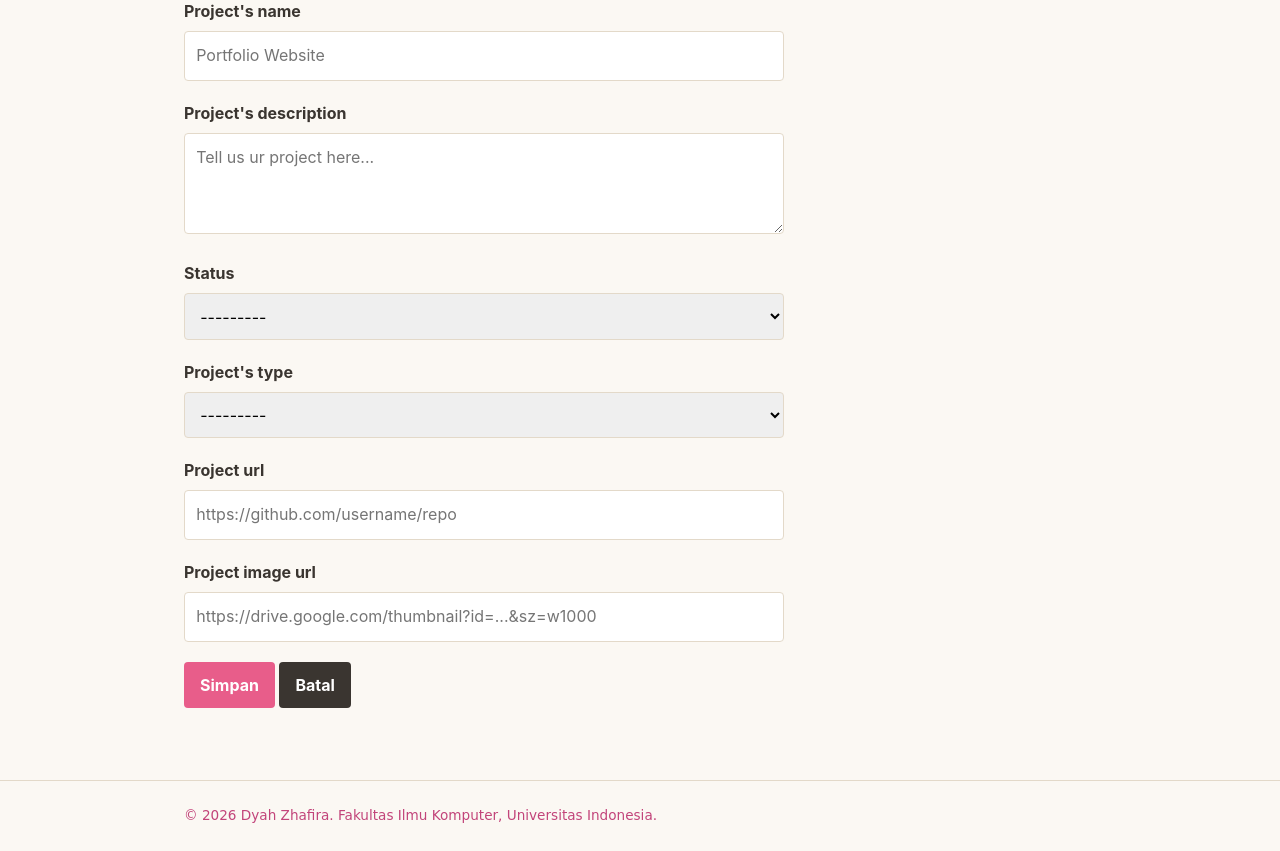
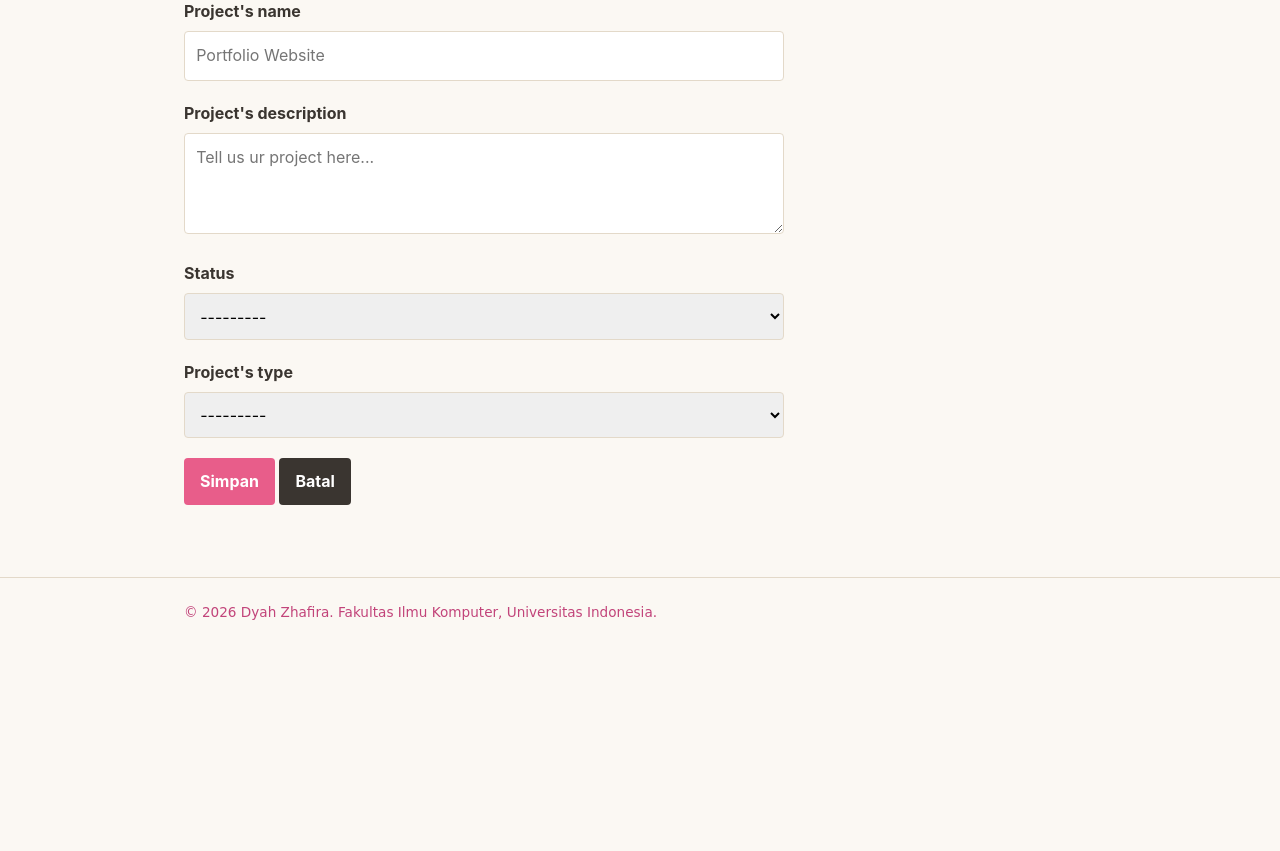
Before and after one commit to dyahzhafira/myportfolio, a Django app: page /admin-panel/projects/add/ in a window 1280 px wide. Shown: the part 232-1083 px from the top of the page. After the commit the page ends 852 px from the top, so only its background shows below. Run offline with Django 5.2, Linux system fonts and the light colour scheme; the visitor is signed in with stand-in values (Sample User, id 1); some web fonts are replaced.

Commit message:
revert: remove merge conflict changes

```diff
--- a/main/forms.py
+++ b/main/forms.py
@@ -13,8 +13,6 @@ class ProjectForm(ModelForm):
             "description",
             "status",
             "project_type",
-            "project_url",
-            "project_image_url",
         ]
 
         labels = {
@@ -33,12 +31,6 @@ class ProjectForm(ModelForm):
             ),
             "status": Select(),
             "project_type": Select(),
-            "project_url": URLInput(
-                attrs={"placeholder": "https://github.com/username/repo"}
-            ),
-            "project_image_url": URLInput(
-                attrs={"placeholder": "https://drive.google.com/thumbnail?id=...&sz=w1000"}
-            ),
         }
 
 
--- a/main/models.py
+++ b/main/models.py
@@ -51,8 +51,6 @@ class Project(models.Model):
         ]
     )
     tech_stack= models.JSONField(default=list)
-    project_url = models.URLField(blank=True)
-    project_image_url = models.URLField(blank=True, max_length=500)
 
     def __str__(self):
         return self.title
--- a/static/css/style.css
+++ b/static/css/style.css
@@ -310,15 +310,6 @@ button:focus-visible,
     display: flex;
     flex-direction: column;
     gap: 10px;
-}
-
-.project-image {
-    display: block;
-    width: 100%;
-    height: auto;
-    aspect-ratio: 16 / 9;
-    object-fit: cover;
-    border-radius: var(--radius);
 }
 
 .project-card h2 a {
@@ -823,7 +814,7 @@ main {
     box-shadow: 2px 3px 8px rgba(58, 53, 48, 0.1);
 }
 
-/* Experience, Project, Admin, Forms*/
+/* ===== FINAL: unified page layout (Experience, Project, Admin, Forms) ===== */
 .projects-section {
     padding: 3.5rem 0 4.5rem;
     margin: 0;
--- a/templates/project.html
+++ b/templates/project.html
@@ -23,11 +23,6 @@
                 <div class="projects-grid">
                     {% for project in project_list %}
                         <article class="project-card">
-                            {% if project.project_image_url %}
-                                <img src="{{ project.project_image_url }}"
-                                     alt="Gambar {{ project.title }}"
-                                     class="project-image">
-                            {% endif %}
                             <span class="project-tag">
                                 {{ project.get_project_type_display }} · {{ project.get_status_display }}
                             </span>
```
Also changed, not shown: main/migrations/0007_project_project_image_url_project_project_url.py (deleted).
